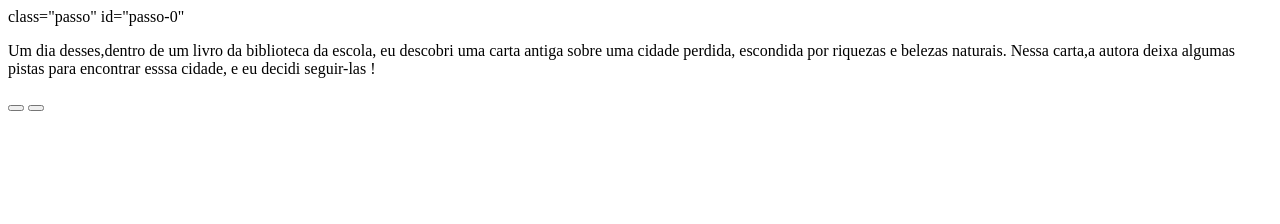
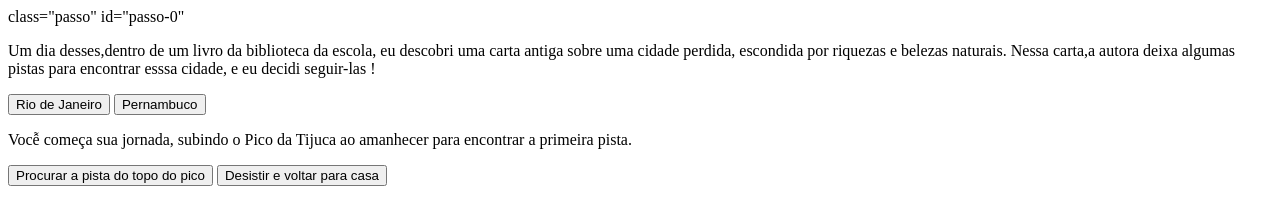
Before and after one commit to EduardoRonaldo/aventura, a plain HTML site: page index.html in a window 1280 px wide. Drawn offline with Linux system fonts and the light colour scheme.

Commit message:
att 12/06

```diff
--- a/index.html
+++ b/index.html
@@ -16,8 +16,18 @@
                       Nessa carta,a autora deixa algumas pistas
                        para encontrar esssa cidade,
                       e eu decidi seguir-las !</p>
-                <button class="btn-proximo"data-proximo="1"></button>
-                 <button class="btn-proximo"data-proximo="2"></button>
+                <button class="btn-proximo"data-proximo="1">
+                    Rio de Janeiro</button>
+                 <button class="btn-proximo"data-proximo="2">
+                    Pernambuco</button>
+         </div>
+         <div class="passo" id="passo-1">
+            <p>Vocễ começa sua jornada, subindo o Pico da Tijuca
+                 ao amanhecer para encontrar a primeira pista.</p>
+<button class="btn-proximo"data-proximo="3">
+                    Procurar a pista do topo do pico</button>
+                 <button class="btn-proximo"data-proximo="4">
+                    Desistir e voltar para casa</button>
          </div>
     </main>
 
```
